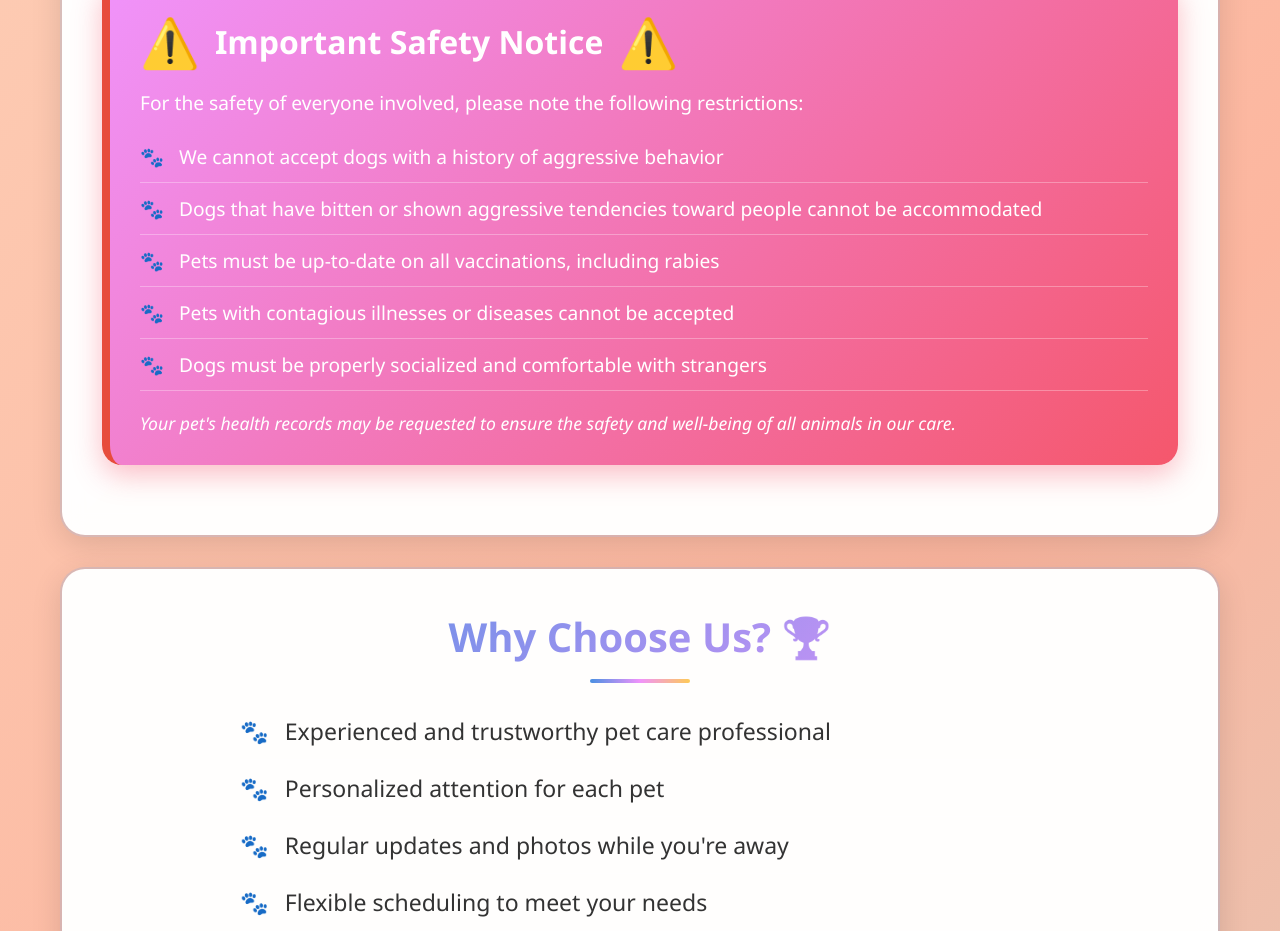
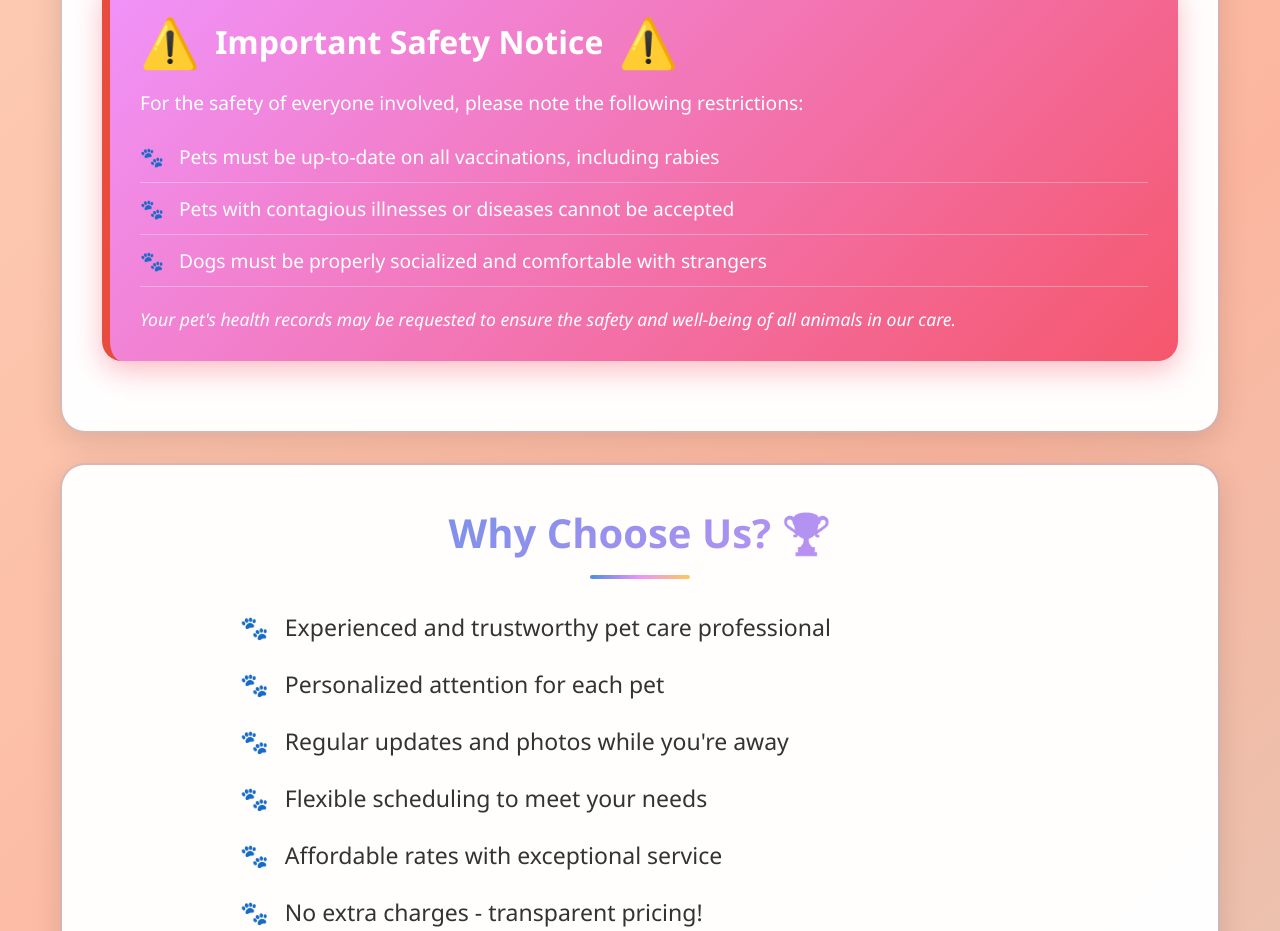
Before and after one commit to dwaadw844-web/melissas-pet-care, a plain HTML site: page index.html in a window 1280 px wide. Shown: the part 1905-2836 px from the top of the page. Drawn offline with Linux system fonts and the light colour scheme.

Commit message:
Removed aggressive behavior restrictions

```diff
--- a/index.html
+++ b/index.html
@@ -643,8 +643,6 @@
                     For the safety of everyone involved, please note the following restrictions:
                 </p>
                 <ul>
-                    <li>We cannot accept dogs with a history of aggressive behavior</li>
-                    <li>Dogs that have bitten or shown aggressive tendencies toward people cannot be accommodated</li>
                     <li>Pets must be up-to-date on all vaccinations, including rabies</li>
                     <li>Pets with contagious illnesses or diseases cannot be accepted</li>
                     <li>Dogs must be properly socialized and comfortable with strangers</li>
```
